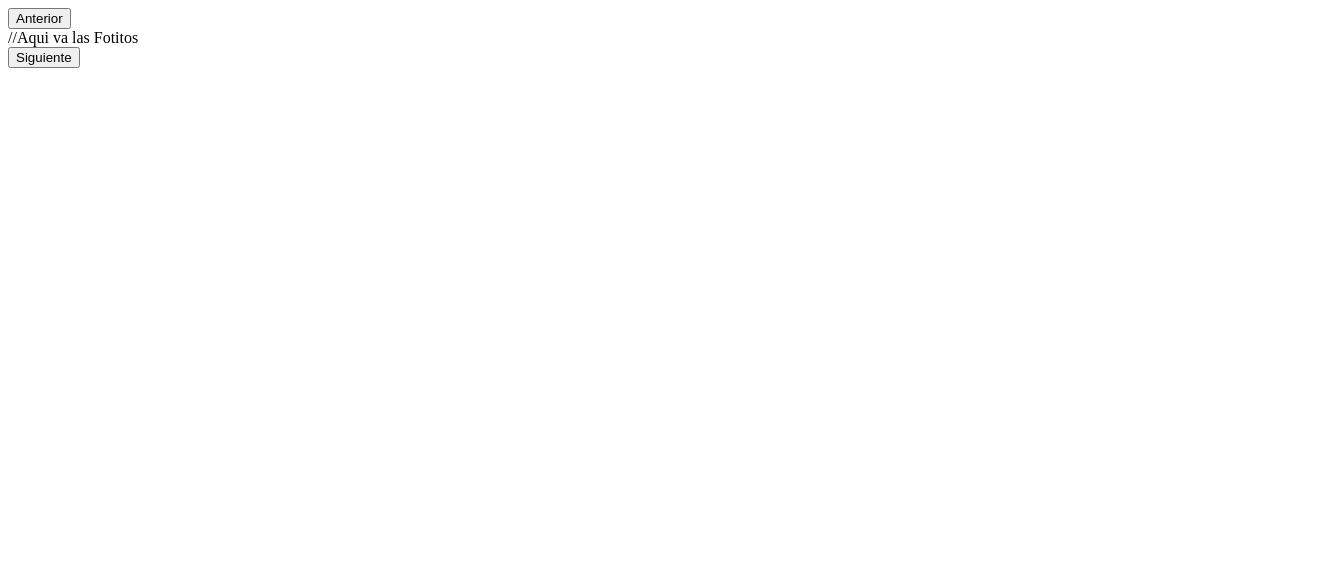
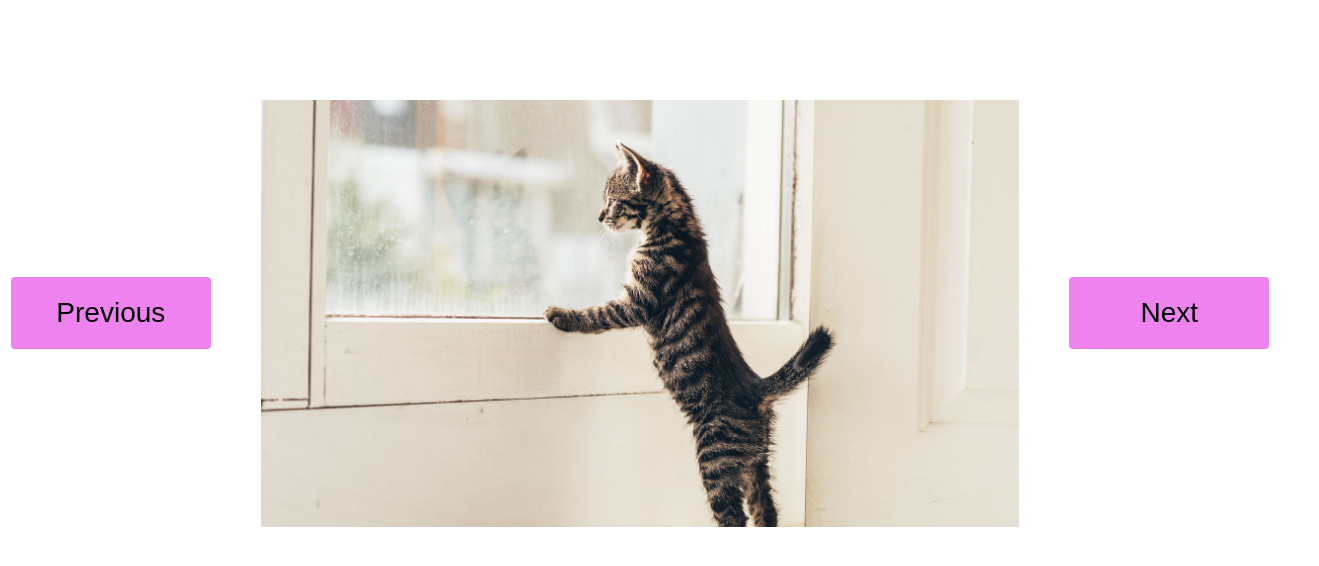
Before and after one commit to Pepelirrojo/GaleriaFotosTarea-, a plain HTML site: page index.html in a window 1280 px wide. Shown: the whole page, 1319 px wide, since content can reach past the window. Drawn offline with Linux system fonts and the light colour scheme.

Commit message:
Falta: Desactivar botones

```diff
--- a/funcktions.js
+++ b/funcktions.js
@@ -0,0 +1,25 @@
+
+var folderPhoto = ['Gatito0.jpg', 'Gatito1.jpg', 'Gatito2.jpg', 'Gatito3.jpg', 'Gatito4.jpg'];
+var c = 0;
+var photo = document.querySelector('#photo');
+
+function changePhotoPlus(butt) {
+    if (butt === 'Previous') {
+        if (c != 0) {
+            c--;
+            photo.setAttribute("src", "gatitos/" + folderPhoto[c]);
+        }
+    } else if (c != folderPhoto.length - 1) {
+        c++;
+        photo.setAttribute("src", "gatitos/" + folderPhoto[c]);
+    }
+}
+
+function validarBtn(c){
+    if (c===0) {
+        document.getElementById("Previous").disabled = true;
+    }
+    if (c===folderPhoto.length - 1) {
+        document.getElementById("Next").disabled = true;
+    }
+}
--- a/index.html
+++ b/index.html
@@ -1,20 +1,23 @@
 <!DOCTYPE html>
 <html lang="en">
+
 <head>
     <link rel="stylesheet" href="styles.css">
     <title>Galeria de Fotitos</title>
     <meta charset="utf-8">
+
 </head>
-    <body>
+
+<body onload="ValidarBtn()" >
     <div>
-            <button>Anterior</button>
+        <button id="Previous" onClick="changePhotoPlus('Previous')">Previous</button>
     </div>
+    <img id="photo" src="gatitos/Gatito0.jpg">
+
     <div>
-            //Aqui va las Fotitos
-        </div>
-        <div>
-            <button>Siguiente</button>
+        <button id="Next" onClick="changePhotoPlus('Next')" >Next</button>
     </div>
     <script src="funcktions.js"></script>
 </body>
+
 </html>
--- a/styles.css
+++ b/styles.css
@@ -0,0 +1,49 @@
+button {
+    border-radius: 4px;
+    background-color: violet;
+    border: 1px;
+    color: black;
+    text-align: center;
+    font-size: 28px;
+    padding: 20px;
+    width: 200px;
+    transition: all 0.5s;
+    cursor: pointer;
+    margin: 50px;
+    cursor: pointer;
+    display: inline-block;
+    position: relative;
+    transition: 0.5s;
+}
+
+button:disabled{
+    background-color: grey ;
+}
+
+button:hover {
+    padding-top: 34px;
+    padding-bottom: 34px;
+}
+
+button:hover :after {
+    opacity: 1;
+    right: 0;
+}
+
+button:hover {
+    color: firebrick;
+    background-color: black;
+}
+
+body {
+    margin-top: 100px;
+    display: flex;
+    flex-direction: row;
+    justify-content: center;
+    align-items: center;
+}
+
+img {
+    max-width: 60%;
+    max-height: 60%;
+}
```
Also changed, not shown: gatitos/Gatito0.jpg (added), gatitos/Gatito1.jpg (added), gatitos/Gatito2.jpg (added), gatitos/Gatito3.jpg (added), gatitos/Gatito4.jpg (added). Lines whose indentation alone changed are shown as unchanged.
